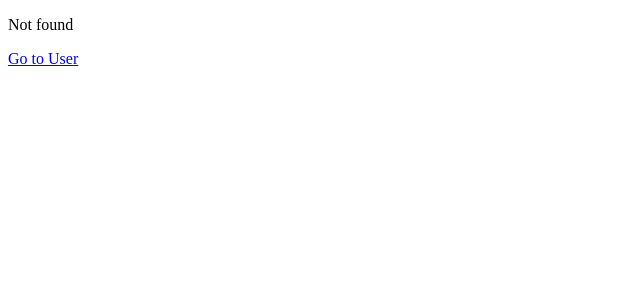
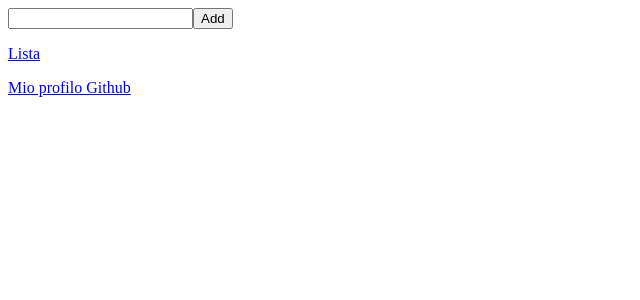
Before and after one commit to Maurilio224/React, a React (Create React App) app in the folder main/: page /list in a window 1280 px wide. Before the commit this address had no page. Shown: the top 300 px of the page, without its empty margins (0-640 px from the left). Built offline with nearby package versions, Linux system fonts and the light colour scheme.

Commit message:
esercizio-50:complete

```diff
--- a/main/src/App.jsx
+++ b/main/src/App.jsx
@@ -1,16 +1,19 @@
-import { Link, Route, Routes } from "react-router-dom";
+import { Routes, Route, Link, Outlet } from "react-router-dom";
+import GithubUserList from "./components/GithubUserList";
 import ShowGithubUser from "./components/ShowGithubUser";
-
 
 function App() {
   return <div>
           <Routes>
-            <Route path="/" element={<ShowGithubUser/>}/>
-            <Route path="user/:username" element={<ShowGithubUser/>}/>
-            <Route path='*' element={<p>Not found</p>}/>
+            <Route path="list" element={<GithubUserList/>}>
+              <Route path=":username" element={<ShowGithubUser/>}/>
+            </Route>
           </Routes>
-          <Link to='/user/PuglisiAlfio'>Go to User</Link>
+          <p><Link to="list">Lista</Link></p>
+          <p><Link to="list/PuglisiAlfio">Mio profilo Github</Link></p>
+          <Outlet/>
         </div>
 }
 
+
 export default App;
--- a/main/src/Root.jsx
+++ b/main/src/Root.jsx
@@ -1,7 +1,7 @@
-import { BrowserRouter } from "react-router-dom";
+import { BrowserRouter } from "react-router-dom"
 import App from "./App"
 
-function Root() {
+function Root(){
     return <>
             <BrowserRouter>
                 <App/>
--- a/main/src/components/GithubUser.jsx
+++ b/main/src/components/GithubUser.jsx
@@ -14,9 +14,12 @@ function GithubUser(props) {
     }, [props.username])
 
     return <>
-            <div>
-                {data && <a href={data.html_url}><h1>{data.login}</h1></a>}
-            </div>
+            {data && (
+                <div>
+                <h4>{data.name}</h4>
+                <p>{data.login}</p>
+                </div>
+            )}
         </>
 }
 
--- /dev/null
+++ b/main/src/components/GithubUserList.jsx
@@ -0,0 +1,27 @@
+import { useState } from "react";
+import { Link, Outlet } from "react-router-dom";
+
+function GithubUserList() {
+
+    const [name, setName] = useState([]);
+    const [item, setItem] = useState([]);
+
+    const handleSetList = () => {
+        setItem([...item, name]);
+    }
+
+    return <>
+            <input type="text" onChange={(event) => setName(event.target.value)}/>
+            <button onClick={handleSetList}>Add</button>
+            <ul>
+                {item.map((element, index) => {
+                    return <li key={index}><Link to={element}>{element}</Link></li>
+                    })
+                }
+            </ul>
+            <Outlet/>
+            </>
+
+}
+
+export default GithubUserList;
```
